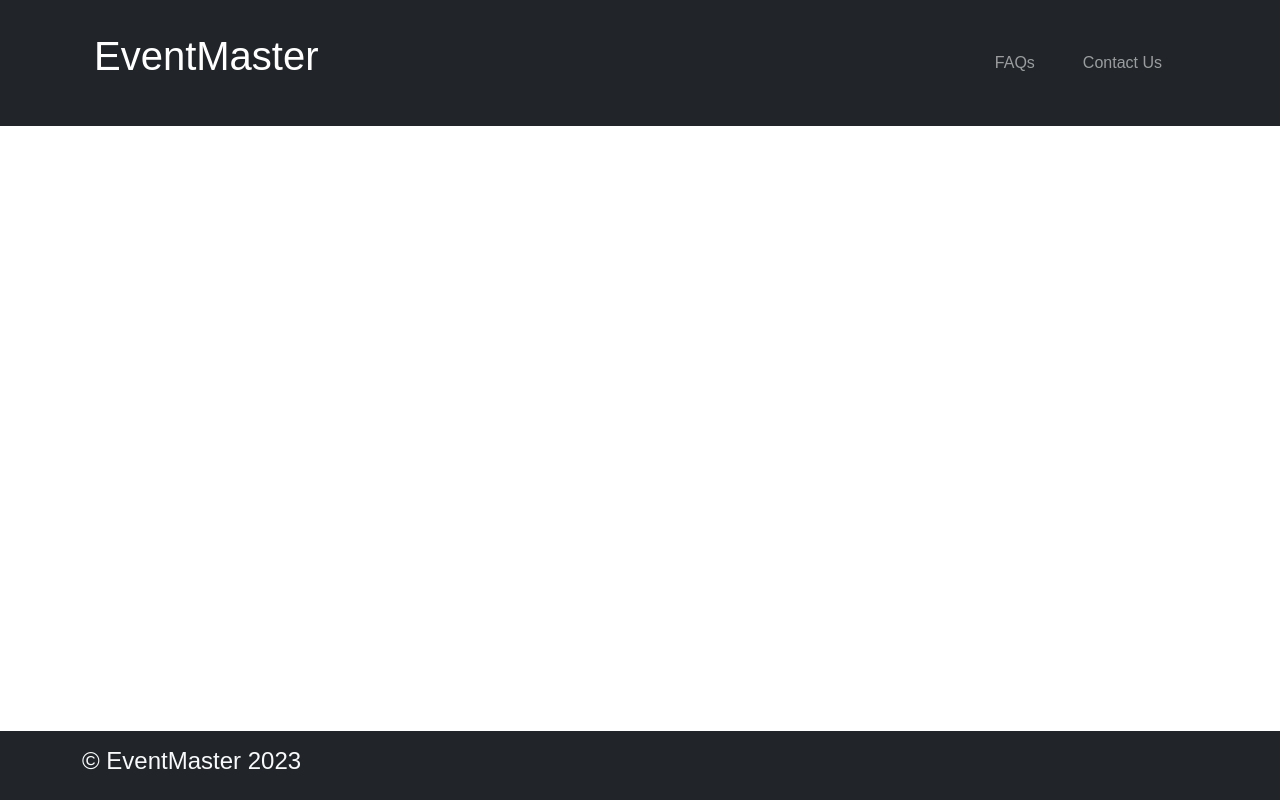
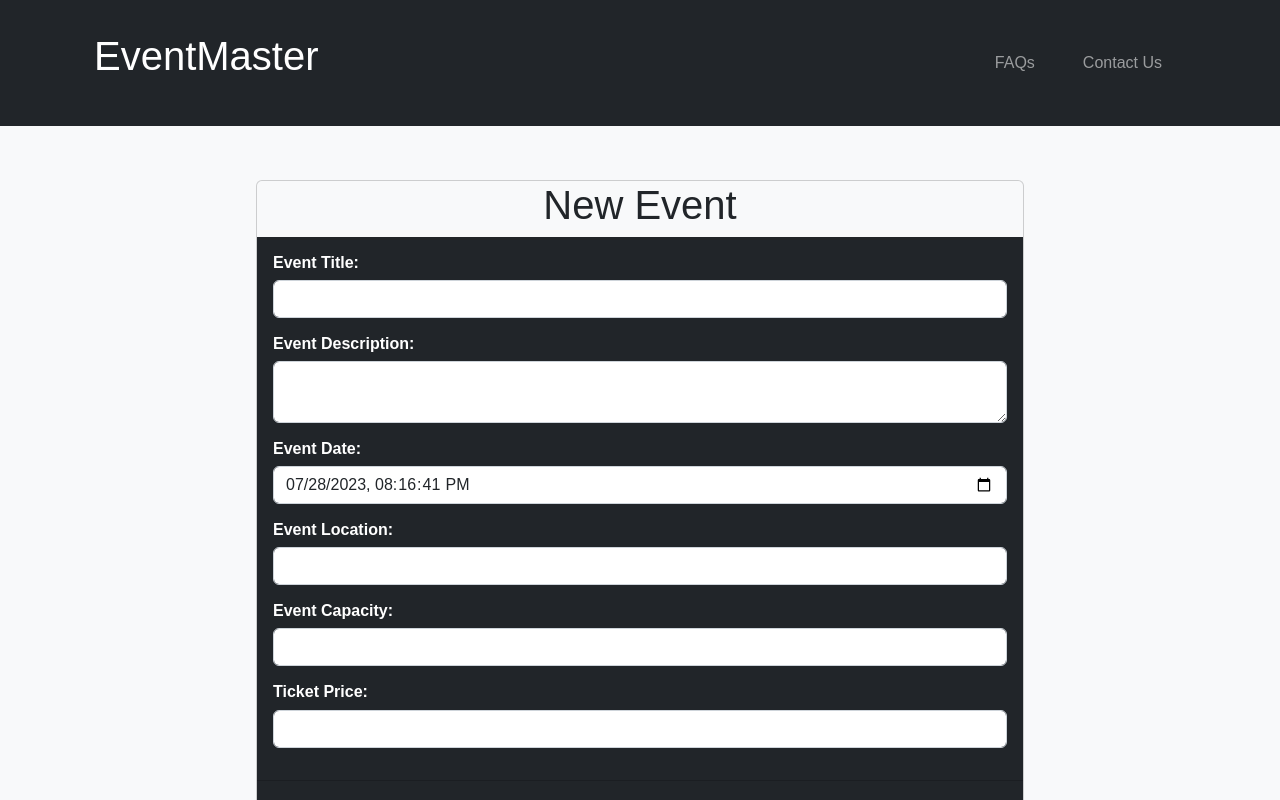
Before and after one commit to rachithans/eventmaster, a React (Create React App) app in the folder frontend/: page /createEvent in a window 1280 px wide. Shown: the top 800 px of the page. Built offline with nearby package versions, Linux system fonts and the light colour scheme.

Commit message:
completed event building feature

```diff
--- a/frontend/src/App.js
+++ b/frontend/src/App.js
@@ -16,6 +16,7 @@ import ForgotUser from "./components/loginpage/ForgotUser";
 import ProfilePage from "./components/Profile";
 import EventList from "./components/EventList";
 import MyBooking from "./components/MyBooking";
+import NewEvent from "./components/newevent/CreateEventForm";
 
 
 const App = () => {
@@ -64,6 +65,7 @@ const App = () => {
           <Route path="/organiser-dashboard" Component={organiser_Dashboard} />
           <Route path="/EventsList" element={<EventList userId={userId}/>}/>
           <Route path="/MyBookings" element={<MyBooking userId={userId}/>}/>
+          <Route path="/createEvent" element={<NewEvent userId={userId}/>} />
         </Routes>
         {createFooter()}
       </div>
--- a/frontend/src/components/NavBar.js
+++ b/frontend/src/components/NavBar.js
@@ -44,6 +44,11 @@ function NavBar({ loggedIn, isAdmin, onLogout }) {
                     { (
                       <Nav.Link className="mx-3" as={Link} to="/ManageEvents">
                       Manage Events
+                      </Nav.Link>
+                    )}
+                    {(location === "/") && (
+                      <Nav.Link className="mx-3" as={Link} to="/createEvent">
+                      Create Event
                       </Nav.Link>
                     )}
                   </>
--- /dev/null
+++ b/frontend/src/components/newevent/CreateEventForm.js
@@ -0,0 +1,172 @@
+import React, { useState } from "react";
+import { useNavigate } from "react-router";
+import { Form, Button, Alert, Card } from 'react-bootstrap';
+
+
+export default function NewEvent({ userId }) {
+ const [form, setForm] = useState({
+   eventName: "",
+   description: "",
+   date: new Date(),
+   location: "",
+   capacity: "",
+   price: "",
+   organizerID: userId
+ });
+ const navigate = useNavigate();
+ const [errorMessage, setErrorMessage] = useState('');
+ const [successMessage, setSuccessMessage] = useState('');
+
+ // These methods will update the state properties.
+ function updateForm(value) {
+   return setForm((prev) => {
+     return { ...prev, ...value };
+   });
+ }
+
+ // This function will handle the submission.
+ async function onSubmit(e) {
+   e.preventDefault();
+
+   // When a post request is sent to the create url, we'll add a new record to the database.
+   const eventInfo = { ...form};
+   if (
+        eventInfo.eventName.trim() === '' ||
+        eventInfo.description.trim() === '' ||
+        eventInfo.date === '' ||
+        eventInfo.location.trim() === '' ||
+        eventInfo.capacity.trim() === '' ||
+        eventInfo.price.trim() === ''
+    ) {
+        setErrorMessage('All fields are required!');
+        setSuccessMessage('');
+    } else if (parseFloat(eventInfo.capacity) < 0) {
+        setErrorMessage('Event capacity cannot be negative!');
+        setSuccessMessage('');
+    } else if (parseFloat(eventInfo.price) < 0) {
+        setErrorMessage('Ticket price cannot be negative!');
+        setSuccessMessage('');
+    } else if (new Date(eventInfo.date) < new Date()) {
+        setErrorMessage('Event date must be in the future!');
+        setSuccessMessage('');
+    } else {
+        setErrorMessage('');
+        setSuccessMessage('Event created successfully!');
+         // Perform your form submission logic here
+
+         await fetch("http://localhost:5050/newEventInfo/create", {
+            method: "POST",
+             headers: {
+                "Content-Type": "application/json",
+            },
+            body: JSON.stringify(eventInfo),
+        })
+        .catch(error => {
+             window.alert(error);
+            return;
+        });
+
+   setForm({eventName: "",
+            description: "",
+            date: "",
+            location: "",
+            capacity: "",
+            price: ""
+        });
+   navigate("/");
+ }
+    }
+
+ // This following section will display the form that takes the input from the user.
+ return (
+    <div className="d-flex flex-column min-vh-100 bg-light">
+    <div className="container flex-grow-1 d-flex align-items-center">
+        <div className="w-100">
+            {errorMessage && (
+                <Alert
+                    variant="danger"
+                    className="mt-3"
+                    onClose={() => setErrorMessage('')}
+                    dismissible
+                >
+                    {errorMessage}
+                </Alert>
+            )}
+            {successMessage && (
+                <Alert
+                    variant="success"
+                    className="mt-3"
+                    onClose={() => setSuccessMessage('')}
+                    dismissible
+                >
+                    {successMessage}
+                </Alert>
+            )}
+            <Card className="mx-auto mb-lg-5 mt-lg-5 bg-light" style={{ maxWidth: '60vw' }}>
+
+                <h1 className="text-center">New Event</h1>
+                <Form onSubmit={onSubmit}>
+                    <Card.Body className="bg-dark text-white">
+                        <Form.Group className="mb-3">
+                            <Form.Label htmlFor="eventName" className="float-start h6 fw-bold">Event Title:</Form.Label>
+                            <Form.Control
+                                type="text"
+                                value={Form.eventName}
+                                onChange={(e) => updateForm({eventName: e.target.value})}
+                            />
+                        </Form.Group>
+                        <Form.Group className="mb-3">
+                            <Form.Label htmlFor="description" className="float-start h6 fw-bold">Event Description:</Form.Label>
+                            <Form.Control
+                                as="textarea"
+                                value={Form.description}
+                                onChange={(e) => updateForm({description: e.target.value})}
+                            />
+                        </Form.Group>
+                        <Form.Group className="mb-3">
+                            <Form.Label htmlFor="date" className="float-start h6 fw-bold">Event Date:</Form.Label>
+                            <Form.Control
+                                type="datetime-local" // Use the datetime-local input type for both date and time
+                                value={form.date.toISOString().slice(0, 19)}
+                                onChange={(e) => updateForm({ date: new Date(e.target.value) })}  // Convert the string back to a Date object
+                            />
+                        </Form.Group>
+                        <Form.Group  className="mb-3">
+                            <Form.Label htmlFor="location" className="float-start h6 fw-bold">Event Location:</Form.Label>
+                            <Form.Control
+                                type="text"
+                                value={Form.location}
+                                onChange={(e) => updateForm({location: e.target.value})}
+                            />
+                        </Form.Group>
+                        <Form.Group className="mb-3">
+                            <Form.Label htmlFor="capacity" className="float-start h6 fw-bold">Event Capacity:</Form.Label>
+                            <Form.Control
+                                type="number"
+                                step="10.00"
+                                value={Form.capacity}
+                                onChange={(e) => updateForm({capacity: e.target.value})}
+                            />
+                        </Form.Group>
+                        <Form.Group className="mb-3">
+                            <Form.Label htmlFor="price" className="float-start h6 fw-bold">Ticket Price:</Form.Label>
+                            <Form.Control
+                                type="number"
+                                step="0.01"
+                                value={Form.price}
+                                onChange={(e) => updateForm({price: e.target.value})}
+                            />
+                        </Form.Group>
+                    </Card.Body>
+                    <Card.Footer className="bg-dark text-center">
+                        <Button variant="outline-light" className="mb-3 mt-3" type="submit" >
+                            Create Event
+                        </Button>
+                    </Card.Footer>
+                </Form>
+            </Card>
+        </div>
+    </div>
+</div>
+ );
+}
```
Also changed, not shown: 2 other files (tests, documents, lock files or other folders).
